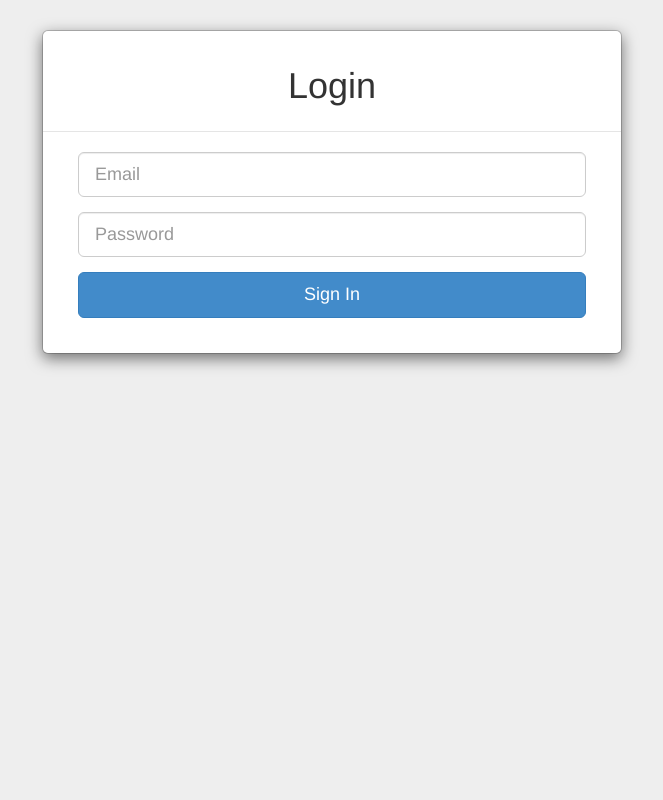
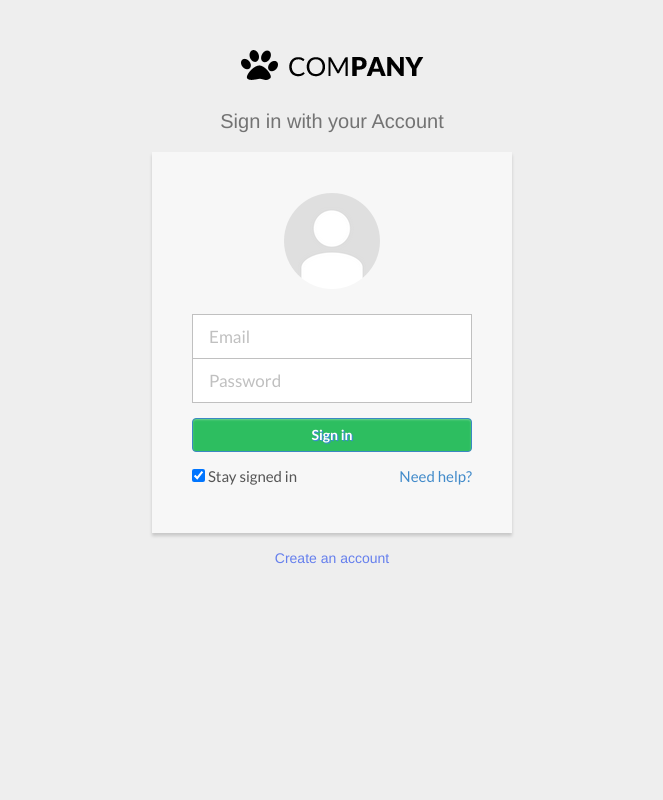
Before and after one commit to thongnv/django_web, a Django app: page /login/ in a window 1280 px wide. Shown: the whole page, without its empty margins (308-971 px from the left). Run offline with Django 3.2, Linux system fonts and the light colour scheme; parts of the project's set-up code (start-up, migrations or seed data) failed here and were passed over; some libraries are stand-ins or nearby versions.

Commit message:
just changed login UI

```diff
--- a/d_web/login/static/bootstrap/css/signin.css
+++ b/d_web/login/static/bootstrap/css/signin.css
@@ -1,48 +1,96 @@
+@CHARSET "UTF-8";
+
+* {
+	-webkit-box-sizing: border-box;
+	   -moz-box-sizing: border-box;
+	        box-sizing: border-box;
+	outline: none;
+}
+
 body {
-  padding-top: 40px;
-  padding-bottom: 40px;
     background-color: #eee;
 }
 
-.form-signin {
-  max-width: 400px;
-  padding: 15px;
+.login-form {
+	margin: 50px auto;
+	max-width: 360px;
+}
+
+.login-form > section {
+	text-align: center;
+	margin-top: 15px;
+}
+	.login-form > section img {
+		margin-bottom: 20px;
+	}
+	.login-form > section a {
+		color: #657fed;
+	}
+	.login-form h4 {
+		font-weight: normal;
+		font-size: 20px;
+		color: #737373;
+		margin-bottom: 20px;
+	}
+
+form[role=login] {
+	font: 15px/2.2em Lato, serif;
+	color: #555;
+	background: #f7f7f7;
+	padding: 40px;
+
+	-webkit-box-shadow: 0 3px 3px 0 rgba(50, 50, 50, 0.2);
+	   -moz-box-shadow: 0 3px 3px 0 rgba(50, 50, 50, 0.2);
+	        box-shadow: 0 3px 3px 0 rgba(50, 50, 50, 0.2);
+}
+	form[role=login] img {
+		display: block;
 		margin: 0 auto;
+		margin-bottom: 25px;
 	}
-.form-signin-heading {
-  max-width: 500px;
-  padding: 15px;
+	form[role=login] input,
+	form[role=login] button {
+		font-size: 17px;
 	}
-.form-signin .btn-block {
-  margin-top: 10px;
-
+	form[role=login] input {
+		color: #989898;
+		background: #fff;
+		border: 1px solid #c0c0c0;
+		border-radius: 0;
+		-moz-border-radius: 0;
+		-webkit-border-radius: 0;
+		box-shadow: none;
+		margin: 0;
+		position: relative;
+		z-index: 999;
 	}
-.form-signin .form-signin-heading,
-.form-signin .checkbox {
-  margin-bottom: 10px;
+	form[role=login] input:focus {
+		z-index: 1000;
 	}
-.form-signin .checkbox {
-  font-weight: normal;
+	form[role=login] input[type=email] {
+		margin-bottom: -1px;
 	}
-.form-signin .form-control {
-  position: relative;
-  font-size: 16px;
-  height: auto;
-  padding: 10px;
-  -webkit-box-sizing: border-box;
-     -moz-box-sizing: border-box;
-          box-sizing: border-box;
+		form[role=login] input::-webkit-input-placeholder {
+			color: #c0c0c0;
 		}
-.form-signin .form-control:focus {
-  z-index: 2;
+		form[role=login] input:-moz-placeholder {
+			color: #c0c0c0;
 		}
-.form-signin input[type="text"] {
-  margin-bottom: -1px;
-  border-bottom-left-radius: 0;
-  border-bottom-right-radius: 0;
+		form[role=login] input::-moz-placeholder {
+			color: #c0c0c0;
 		}
-.form-signin input[type="password"] {
-  margin-bottom: 10px;
-  border-top-left-radius: 0;
-  border-top-right-radius: 0;
+		form[role=login] input:-ms-input-placeholder {
+			color: #c0c0c0;
 		}
+	form[role=login] button {
+		font-size: 14px;
+		font-weight: bold;
+		text-shadow: 1px 1px 1px #4082ef;
+		border: 1px solid #3b88c3;
+		background: #2dbe60;;
+		margin-top: 15px;
+		margin-bottom: 8px;
+		-webkit-box-shadow: inset 0 1px 2px 0 rgba( 255, 255, 255, .3 );
+		   -moz-box-shadow: inset 0 1px 2px 0 rgba( 255, 255, 255, .3 );
+		        box-shadow: inset 0 1px 2px 0 rgba( 255, 255, 255, .3 );
+	}
--- a/d_web/login/templates/login.html
+++ b/d_web/login/templates/login.html
@@ -1,28 +1,25 @@
 {% load staticfiles %}
 <link rel="stylesheet" type="text/css" href="{% static 'bootstrap/css/bootstrap.css' %}" />
 <link rel="stylesheet" type="text/css" href="{% static 'bootstrap/css/signin.css' %}" />
+<!-- Google Font -->
+<link href="http://fonts.googleapis.com/css?family=Lato:100italic,100,300italic,300,400italic,400,700italic,700,900italic,900" rel="stylesheet" type="text/css">
 
-<div id="loginModal" class="modal show" tabindex="-1" role="dialog" aria-hidden="true">
-    <div class="modal-dialog">
-        <div class="modal-content">
-
-            <div class="modal-header">
-                <h1 class="text-center">Login</h1>
-            </div>
-
-            <div class="modal-body">
-                <form class="form col-md-12 center-block">
-                    <div class="form-group">
-                        <input type="text" class="form-control input-lg" placeholder="Email">
-                    </div>
-                    <div class="form-group">
-                        <input type="password" class="form-control input-lg" placeholder="Password">
-                    </div>
-                    <div class="form-group">
-                        <button class="btn btn-primary btn-lg btn-block">Sign In</button>
-                    </div>
-                </form>
-            </div>
-        </div>
-    </div>
-</div>
+<section class="container">
+    <section class="login-form">
+    <section>
+        <img src="{% static 'images/logo.png' %}" alt="" />
+        <h4>Sign in with your Account</h4>
+    </section>
+    <form method="post" action="" role="login">
+        <img src="{% static 'images/user.png' %}" alt="" />
+        <input type="email" name="email" required placeholder="Email" class="form-control input-lg" />
+        <input type="password" name="password" required placeholder="Password" class="form-control input-lg" />
+        <button type="submit" name="go" class="btn btn-block btn-info">Sign in</button>
+        <input type="checkbox" name="remember" value="1" checked /> Stay signed in
+        <a href="#" class="pull-right">Need help?</a>
+    </form>
+    <section>
+        <a href="#">Create an account</a>
+    </section>
+    </section>
+</section>
```
Also changed, not shown: d_web/login/static/images/logo.png (added), d_web/login/static/images/user.png (added). Lines whose indentation alone changed are shown as unchanged.
